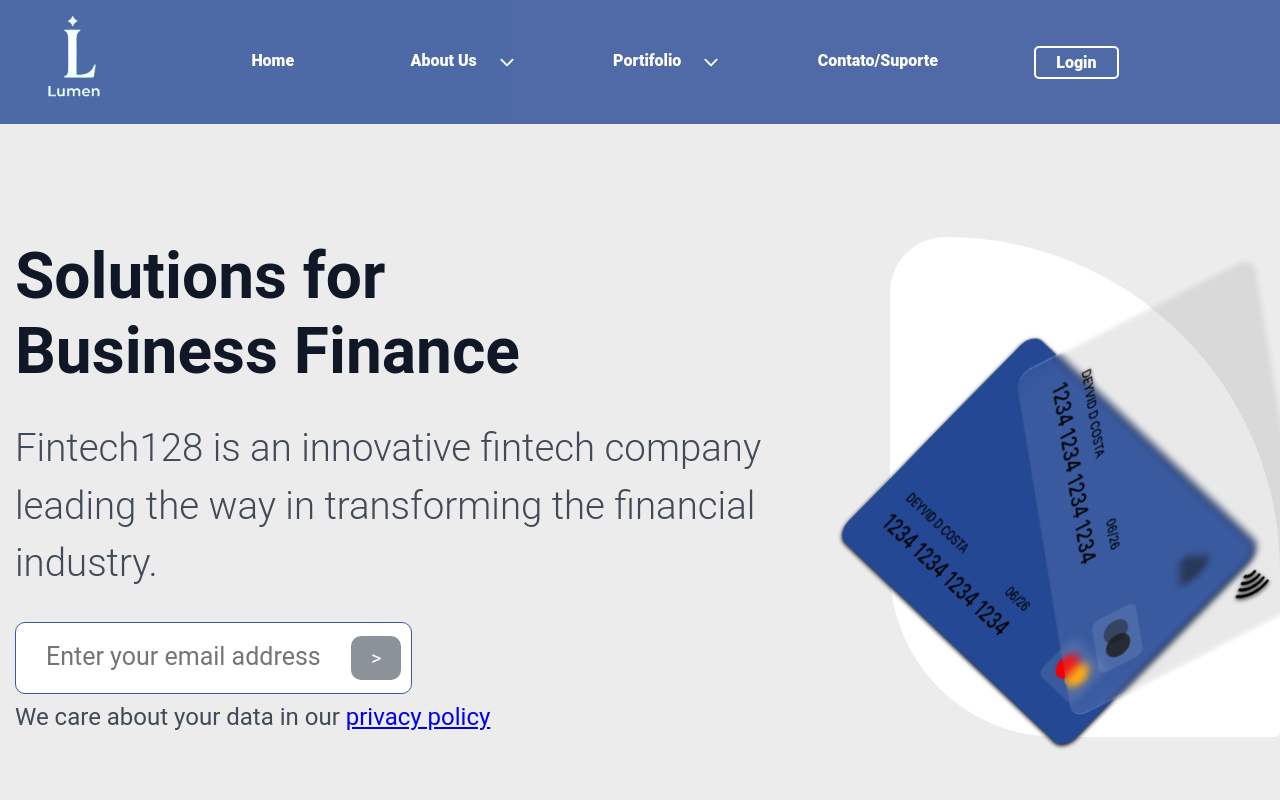
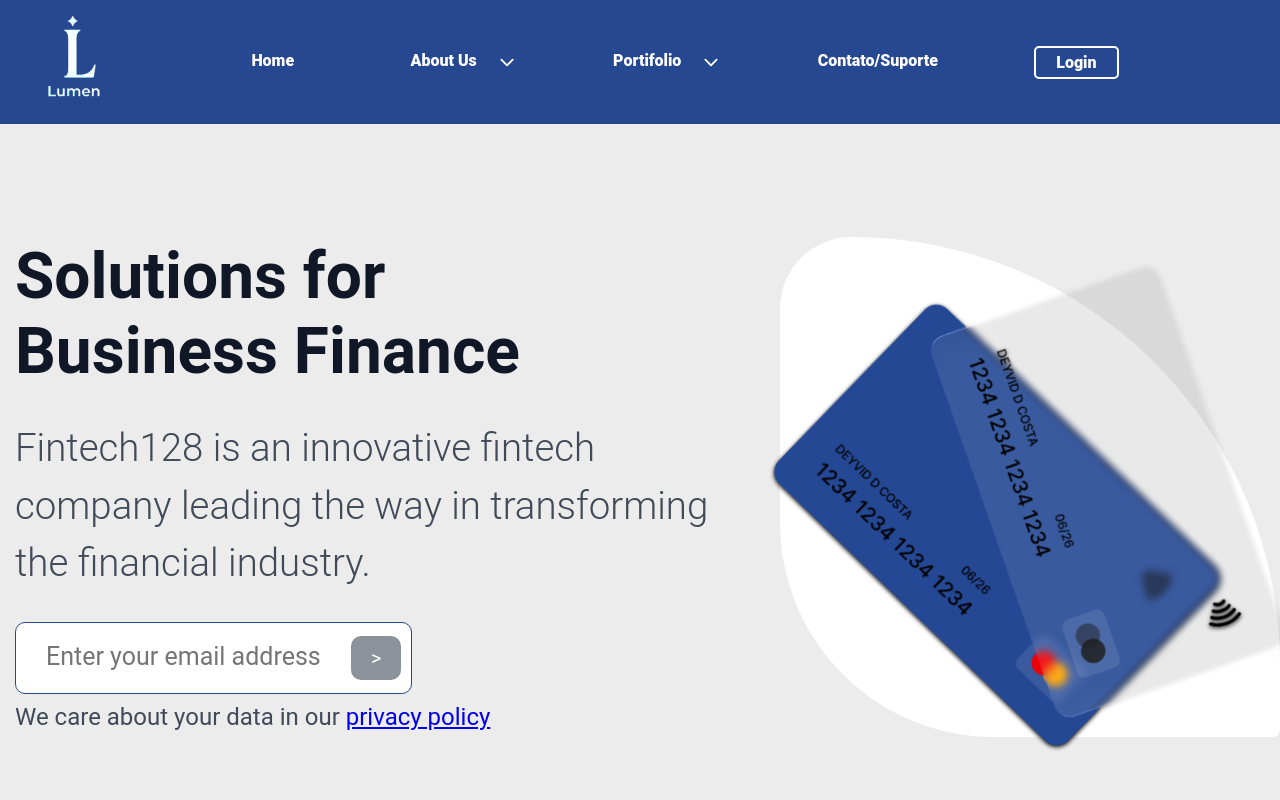
Before and after one commit to deyvideuk/Lumen_FrontEnd, an Angular app: page / in a window 1280 px wide. Shown: the top 800 px of the page. Built offline with nearby package versions, Linux system fonts and the light colour scheme.

Commit message:
Feat: Ajuste Fino CSS.

```diff
--- a/src/app/components/capa/capa.css
+++ b/src/app/components/capa/capa.css
@@ -92,8 +92,8 @@
     border: 1px solid var(--bg-gray);
     background-color: white;
     display: flex;
-    width: 600px;
-    object-fit: cover;
+    width: 100%;
+    max-width: 500px;
     border-top-left-radius: 100px;
     border-top-right-radius: 600px;
     border-bottom-left-radius: 300px;
@@ -106,6 +106,7 @@
     width: 100%;
     animation: animeCapa 3s ease-in-out infinite alternate;
     filter: drop-shadow(1px 1px 2px black);
+    object-fit: contain;
 }
 
 .area-gestao{
@@ -160,6 +161,7 @@
     }
 
     .area-capa{
+
         position: absolute;
         left: 50px;
         top: 100px;
--- a/src/app/components/header/header.css
+++ b/src/app/components/header/header.css
@@ -11,7 +11,7 @@
     top: 0;
     left: 0;
     width: 100%;
-    opacity: 0.9;
+    opacity: 1;
 }
 
 .area-header{
@@ -60,6 +60,7 @@
 .btnClose img{
     width: 100%;
     object-fit: contain !important;
+    filter: invert();
 }
 
 .logo{
@@ -150,7 +151,7 @@
     }
 
     #header{
-        border: 1px solid red;
+        /* border: 1px solid red; */
         display: flex;
         width: 100%;
         height: 100%;
@@ -160,14 +161,14 @@
     }
 
     .area-header{
-        border: 1px solid red;
+        /* border: 1px solid red; */
         flex-direction: column;
         align-items: center;
         height: 100%;
     }
 
     #navegation ul{
-        border: 1px solid red;
+        /* border: 1px solid red; */
         display: flex;
         flex-direction: column !important;
         justify-content: center;
--- a/src/styles.css
+++ b/src/styles.css
@@ -1,8 +1,8 @@
 :root{
     --cl-gray: #f2f5fa;
     --cl-BKgray: rgb(236, 236, 236);
-    /* --cl-tema: #264891; */
-    --cl-tema: #3B5A9C;
+    --cl-tema: #264891;
+    /* --cl-tema: #3B5A9C; */
     --color3: #269199;
     --color4: #ec225e;
     --cl-titulo: #101828;
```
